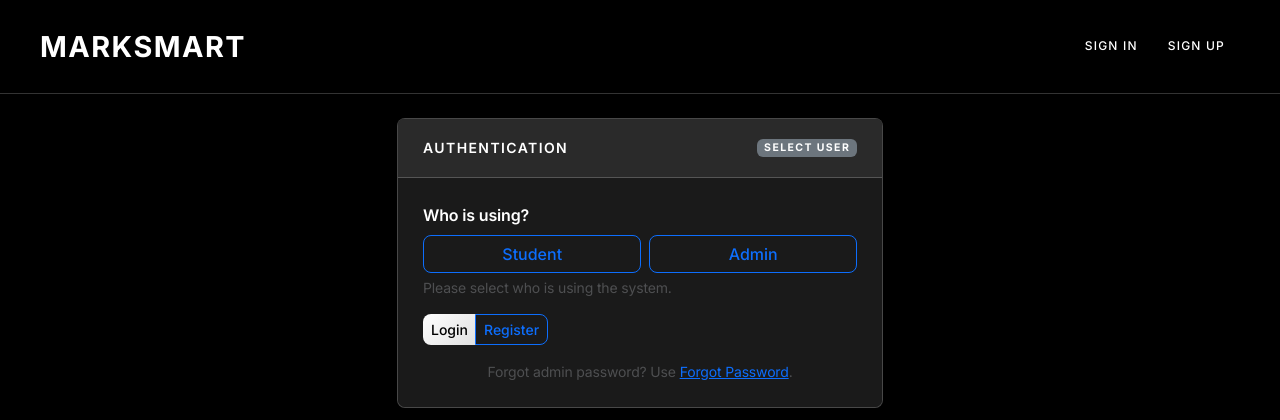
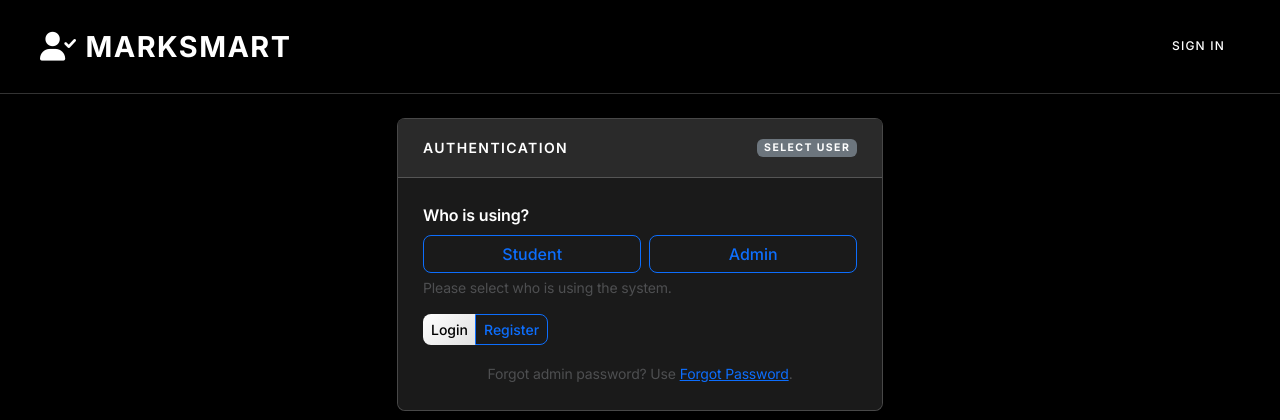
Before and after one commit to Divyanshrawat3214/MarkSmart, a Flask app: page /auth in a window 1280 px wide. Shown: the top 420 px of the page. Run offline with Flask 2, Linux system fonts and the light colour scheme; some libraries are stand-ins or nearby versions.

Commit message:
Update base.html

```diff
--- a/templates/base.html
+++ b/templates/base.html
@@ -1,20 +1,25 @@
-<! DOCTYPE html>
+<!DOCTYPE html>
 <html lang="en">
 <head>
     <meta charset="UTF-8">
     <meta name="viewport" content="width=device-width, initial-scale=1.0">
     <meta name="csrf-token" content="{{ csrf_token() }}">
-    <title>{% block title %}MarkSmart - Attendance Management System{% endblock %}</title>
+    <title>{% block title %}MarkSmart - Attendance System{% endblock %}</title>
+
     <link href="https://cdn.jsdelivr.net/npm/bootstrap@5.3.0/dist/css/bootstrap.min.css" rel="stylesheet">
-    <link rel="stylesheet" href="https://cdn.datatables.net/1.13.6/css/dataTables. bootstrap5.min.css">
+    <link rel="stylesheet" href="https://cdn.datatables.net/1.13.6/css/dataTables.bootstrap5.min.css">
+    <link rel="stylesheet" href="https://cdnjs.cloudflare.com/ajax/libs/font-awesome/6.0.0/css/all.min.css">
     <link rel="stylesheet" href="{{ url_for('static', filename='css/style.css') }}">
+
     {% block extra_css %}{% endblock %}
 </head>
 <body>
-    <nav class="navbar navbar-expand-lg navbar-light">
+    <nav class="navbar navbar-expand-lg navbar-dark bg-dark shadow-sm">
         <div class="container-fluid">
-            <a class="navbar-brand fw-bold" href="{% if current_user.is_authenticated %}{{ url_for('main.dashboard') }}{% else %}{{ url_for('unified_auth_page') }}{% endif %}">MarkSmart</a>
-            <button class="navbar-toggler" type="button" data-bs-toggle="collapse" data-bs-target="#navbarNav" aria-controls="navbarNav" aria-expanded="false" aria-label="Toggle navigation">
+            <a class="navbar-brand fw-bold" href="{% if current_user.is_authenticated %}{{ url_for('main.dashboard') }}{% else %}{{ url_for('unified_auth_page') }}{% endif %}">
+                <i class="fas fa-user-check me-2"></i>MarkSmart
+            </a>
+            <button class="navbar-toggler" type="button" data-bs-toggle="collapse" data-bs-target="#navbarNav">
                 <span class="navbar-toggler-icon"></span>
             </button>
             <div class="collapse navbar-collapse" id="navbarNav">
@@ -26,25 +31,21 @@
                     <li class="nav-item">
                         <a class="nav-link" href="{{ url_for('main.feedback') }}">Feedback</a>
                     </li>
-                    <li class="nav-item">
-                        <a class="nav-link" href="{{ url_for('auth.settings') }}">Settings</a>
-                    </li>
                 </ul>
                 <ul class="navbar-nav">
                     <li class="nav-item">
-                        <span class="navbar-text me-3">Welcome, {{ current_user.username }}</span>
+                        <span class="navbar-text me-3 text-light">
+                            <i class="fas fa-user-circle me-1"></i> {{ current_user.id.split(':')[-1] }}
+                        </span>
                     </li>
                     <li class="nav-item">
-                        <a class="nav-link" href="{{ url_for('auth.logout') }}">Logout</a>
+                        <a class="btn btn-outline-danger btn-sm mt-1" href="{{ url_for('main.student_logout') }}">Logout</a>
                     </li>
                 </ul>
                 {% else %}
                 <ul class="navbar-nav ms-auto">
                     <li class="nav-item">
                         <a class="nav-link" href="{{ url_for('unified_auth_page') }}">Sign In</a>
-                    </li>
-                    <li class="nav-item">
-                        <a class="nav-link" href="{{ url_for('unified_auth_page') }}">Sign Up</a>
                     </li>
                 </ul>
                 {% endif %}
@@ -56,9 +57,9 @@
         {% with messages = get_flashed_messages(with_categories=true) %}
             {% if messages %}
                 {% for category, message in messages %}
-                    <div class="alert alert-{% if category == 'error' %}danger{% elif category == 'success' %}success{% elif category == 'warning' %}warning{% elif category == 'info' %}info{% else %}secondary{% endif %}" role="alert">
+                    <div class="alert alert-{% if category == 'error' %}danger{% else %}{{ category }}{% endif %} alert-dismissible fade show" role="alert">
                         {{ message }}
-                        <button type="button" class="btn-close" data-bs-dismiss="alert" aria-label="Close"></button>
+                        <button type="button" class="btn-close" data-bs-dismiss="alert"></button>
                     </div>
                 {% endfor %}
             {% endif %}
@@ -67,10 +68,11 @@
         {% block content %}{% endblock %}
     </div>
 
-    <script src="https://cdn.jsdelivr.net/npm/bootstrap@5.3.0/dist/js/bootstrap.bundle. min.js"></script>
     <script src="https://code.jquery.com/jquery-3.7.0.min.js"></script>
+    <script src="https://cdn.jsdelivr.net/npm/bootstrap@5.3.0/dist/js/bootstrap.bundle.min.js"></script>
     <script src="https://cdn.datatables.net/1.13.6/js/jquery.dataTables.min.js"></script>
-    <script src="https://cdn.datatables.net/1.13.6/js/dataTables. bootstrap5.min.js"></script>
+    <script src="https://cdn.datatables.net/1.13.6/js/dataTables.bootstrap5.min.js"></script>
+
     {% block extra_js %}{% endblock %}
 </body>
 </html>
```
